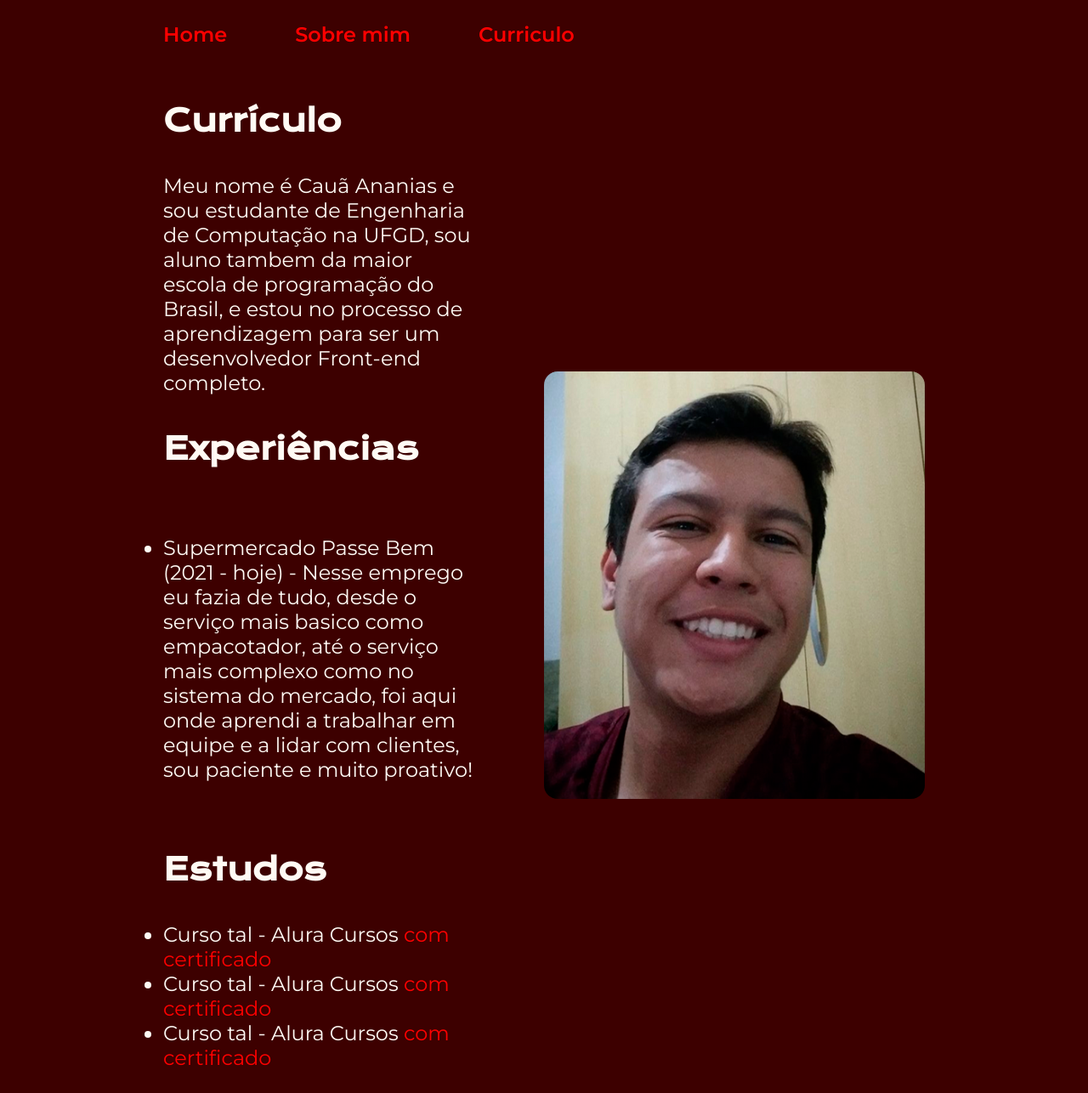
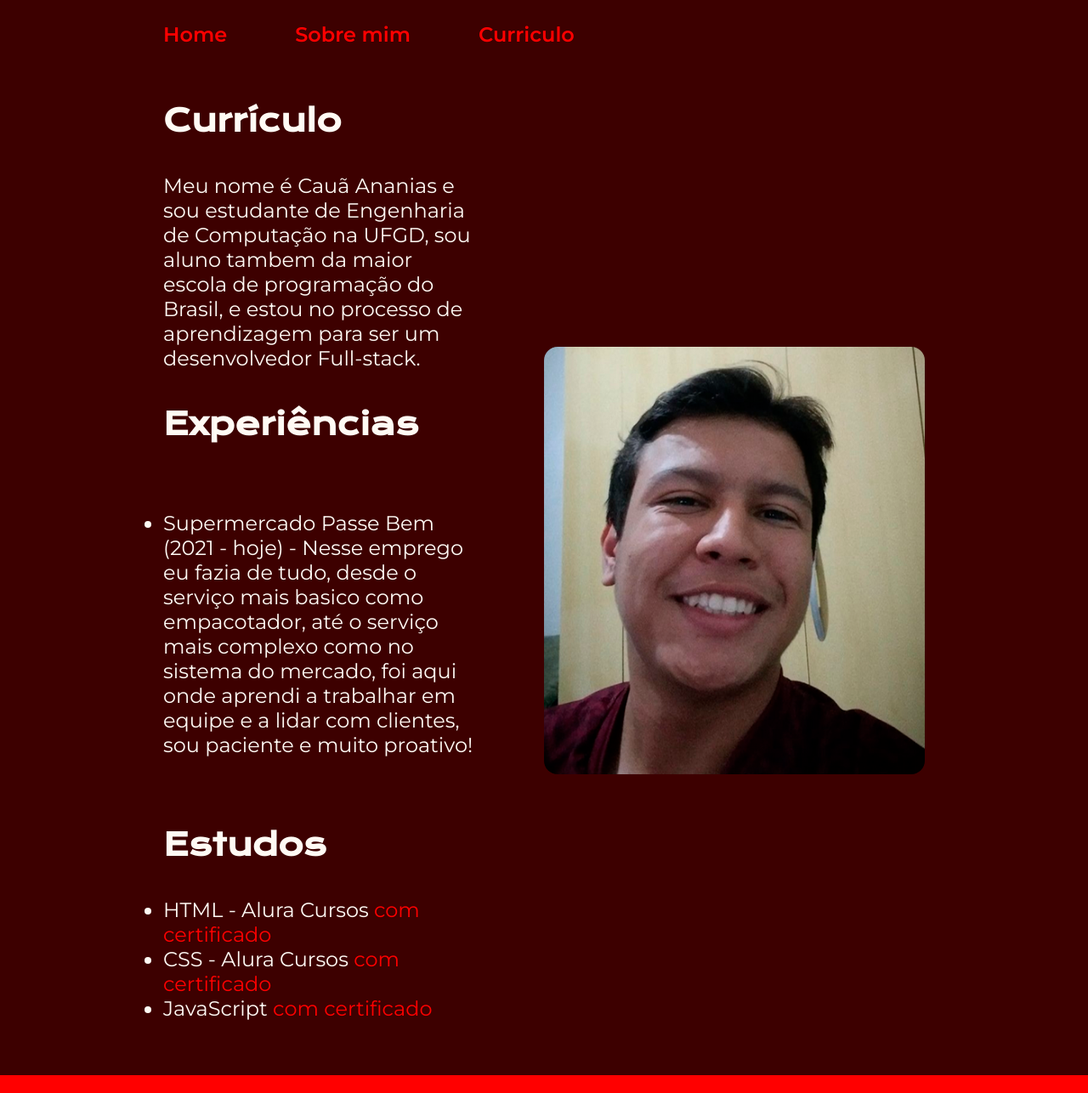
Before and after one commit to caua-ananias/Portfolio, a plain HTML site: page curriculo.html in a window 1280 px wide. Shown: the top 1286 px of the page at 85% size. Drawn offline with nearby package versions, Linux system fonts and the light colour scheme.

Commit message:
alterei o curriculo adicionando o link de alguns certficados que possuo

```diff
--- a/curriculo.html
+++ b/curriculo.html
@@ -18,20 +18,20 @@
         <section class="apresentacao__conteudo">
             <h1 class="apresentacao__conteudo__titulo">Currículo</h1>
             <p class="apresentacao__conteudo__texto">
-                Meu nome é Cauã Ananias e sou estudante de Engenharia de Computação na UFGD, sou aluno tambem da maior escola de programação do Brasil, e estou no processo de aprendizagem para ser um desenvolvedor Front-end completo.
+                Meu nome é Cauã Ananias e sou estudante de Engenharia de Computação na UFGD, sou aluno tambem da maior escola de programação do Brasil, e estou no processo de aprendizagem para ser um desenvolvedor Full-stack.
             </p>
             <h2 class="apresentacao__conteudo__titulo">Experiências</h2>
             <p class="apresentacao__conteudo__texto">
             <ul class="apresentacao__conteudo__texto">
-                <li> Supermercado Passe Bem (2021 - hoje) - Nesse emprego eu fazia de tudo, desde o serviço mais basico como empacotador, até o serviço mais complexo como no sistema do mercado, foi aqui onde aprendi a trabalhar em equipe e a lidar com clientes, sou paciente e muito proativo! </li>
+                <li>  Supermercado Passe Bem (2021 - hoje) - Nesse emprego eu fazia de tudo, desde o serviço mais basico como empacotador, até o serviço mais complexo como no sistema do mercado, foi aqui onde aprendi a trabalhar em equipe e a lidar com clientes, sou paciente e muito proativo! </li>
             </ul>
             </p>
             <h2 class="apresentacao__conteudo__titulo">Estudos</h2>
             <div class="apresentacao__conteudo__texto">
             <ul class="apresentacao__conteudo__texto">
-                <li>Curso tal - Alura Cursos <a href="linkdocertificado">com certificado</a> </li>
-                <li>Curso tal - Alura Cursos <a href="linkdocertificado">com certificado</a></li>
-                <li>Curso tal - Alura Cursos <a href="linkdocertificado">com certificado</a></li>
+                <li>HTML - Alura Cursos <a href="https://cursos.alura.com.br/certificate/caua-ananias2004/html-css-ambiente-arquivos-tags">com certificado</a> </li>
+                <li>CSS - Alura Cursos <a href="https://cursos.alura.com.br/certificate/caua-ananias2004/html-css-classes-posicionamento-flexbox">com certificado</a></li>
+                <li>JavaScript <a href="https://cursos.alura.com.br/certificate/caua-ananias2004/logica-programacao-javascript-html">com certificado</a></li>
             </ul>
             </div>
         </section>
```
